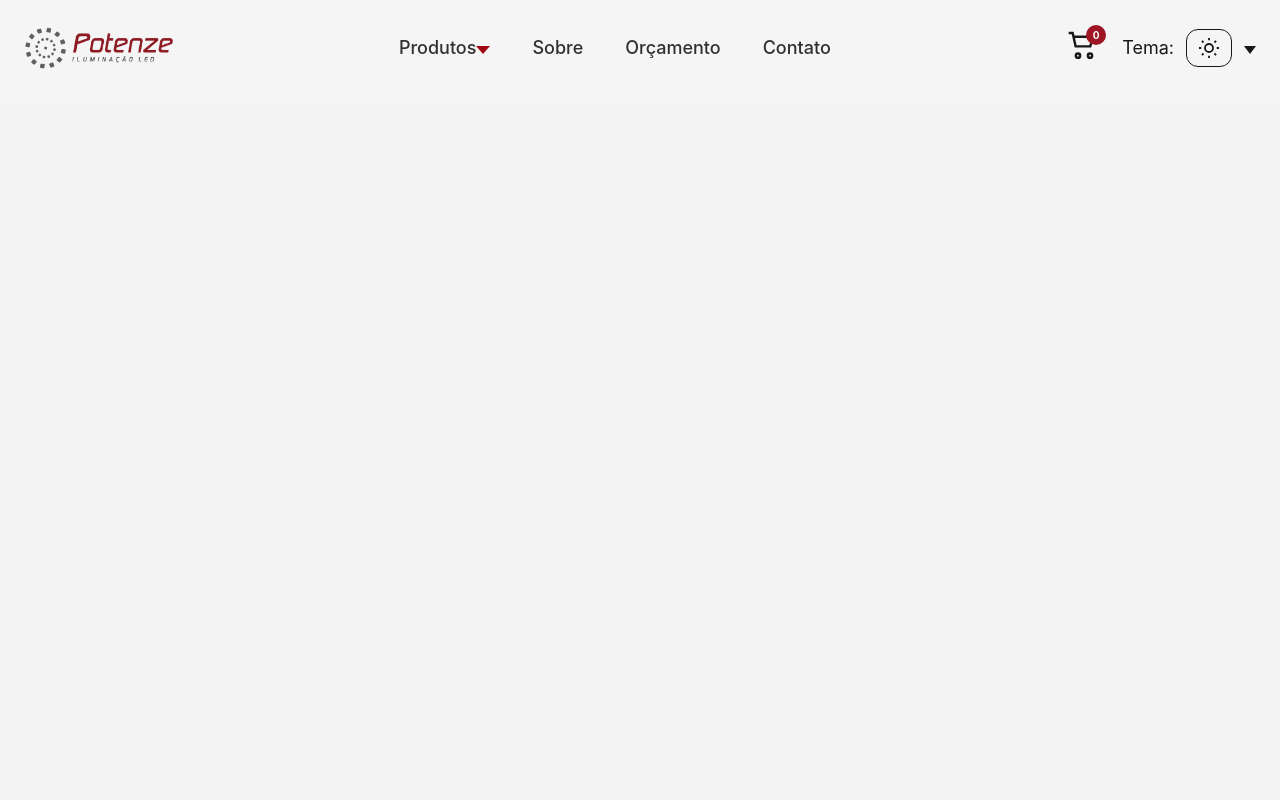
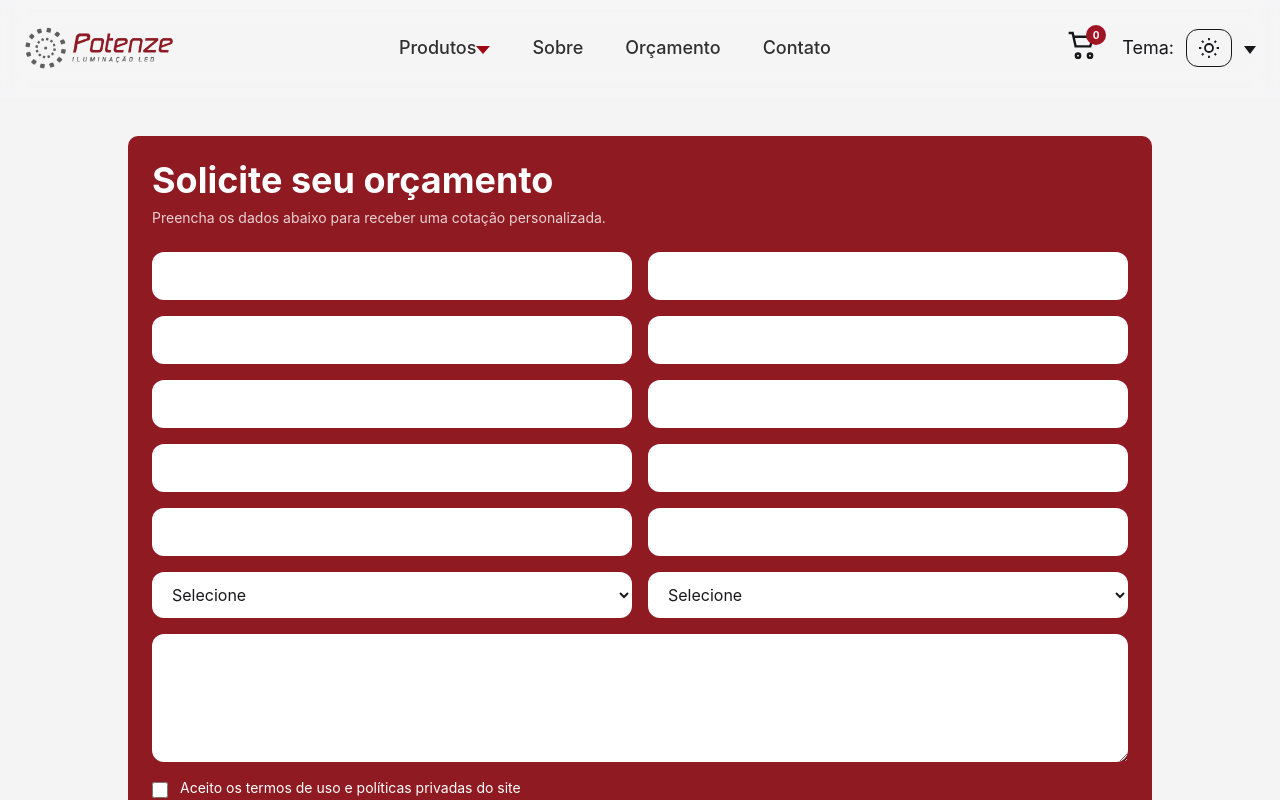
Before and after one commit to vdss-x00/Proposta-de-Nova-Pagina-Web---Potenze-Iluminacao-LED---Jornadas-de-Aprendizagem, a React (Vite) app: page /orcamento in a window 1280 px wide. Shown: the top 800 px of the page. Built offline with nearby package versions, Linux system fonts and the light colour scheme.

Commit message:
Adicionar estrutura da página de orçamento e corrigir lógica

```diff
--- a/src/paginas/AvaliaProduto.jsx
+++ b/src/paginas/AvaliaProduto.jsx
@@ -86,12 +86,12 @@ function AvaliaProduto() {
           {product.modelo}
         </h2>
 
-        <section className="inline-block gap-6 rounded-3xl border border-red-700 bg-white p-6 shadow-sm md:grid-cols-[1.2fr_0.8fr] dark:bg-[#1f1f1f]">
-          <div className="inline-block items-center justify-center rounded-2xl bg-zinc-100 p-6 dark:bg-[#303030]">
+        <section className="inline-block w-full max-w-2xl rounded-3xl border border-red-700 bg-white p-6 shadow-sm dark:bg-[#1f1f1f]">
+          <div className="flex h-[320px] w-full items-center justify-center rounded-2xl bg-zinc-100 p-6 dark:bg-[#303030]">
             <img
               src={product.imagem}
               alt={product.nome}
-              className="max-h-[420px] w-full object-contain"
+              className="h-full w-full object-contain"
             />
           </div>
         </section>
--- a/src/paginas/Carrinho.jsx
+++ b/src/paginas/Carrinho.jsx
@@ -23,18 +23,6 @@ function Carrinho() {
 
   const removerItem = (id) => {
     const atualizado = itensCarrinho.filter((item) => item.id !== id);
-    localStorage.setItem("potenze_carrinho", JSON.stringify(atualizado));
-    setItensCarrinho(atualizado);
-    window.dispatchEvent(new Event("cartUpdated"));
-  };
-
-  const adicionarMais = () => {
-    if (itensCarrinho.length === 0) return;
-
-    const atualizado = itensCarrinho.map((item, index) =>
-      index === 0 ? { ...item, quantidade: item.quantidade + 1 } : item,
-    );
-
     localStorage.setItem("potenze_carrinho", JSON.stringify(atualizado));
     setItensCarrinho(atualizado);
     window.dispatchEvent(new Event("cartUpdated"));
@@ -66,27 +54,15 @@ function Carrinho() {
         <h1 className="text-4xl font-bold">Itens do carrinho</h1>
 
         <div className="mt-6 w-full rounded-2xl border-2 border-[#8f1a22] p-4">
-          <div className="grid grid-flow-col auto-cols-[minmax(280px,1fr)] gap-4 overflow-x-auto">
-            <button
-              onClick={adicionarMais}
-              className="flex min-h-[220px] min-w-[280px] flex-col items-center justify-center rounded-2xl border-2 border-[#ADA5A5] bg-white px-4 py-6 text-center"
-            >
-              <div className="flex h-14 w-14 items-center justify-center rounded-full border-2 border-[#ADA5A5] text-2xl font-bold text-[#ADA5A5]">
-                +
-              </div>
-              <p className="mt-4 text-base font-semibold text-[#ADA5A5]">
-                Adicionar mais um item
-              </p>
-            </button>
-
+          <div className="grid grid-cols-1 gap-4 sm:grid-cols-2 lg:grid-cols-3 xl:grid-cols-6">
             {itensCarrinho.map((item) => (
               <div
                 key={item.id}
-                className="relative min-h-[220px] min-w-[280px] rounded-2xl border-2 border-dashed border-[#8f1a22] bg-white p-4"
+                className="relative min-h-[220px] w-full rounded-2xl border-2 border-dashed border-[#8f1a22] bg-transparent p-4"
               >
                 <button
                   onClick={() => removerItem(item.id)}
-                  className="absolute right-2 top-2 flex h-7 w-7 items-center justify-center rounded bg-[#8f1a22] text-sm font-bold text-white"
+                  className="absolute right-2 top-2 flex h-7 w-7 items-center justify-center rounded bg-[#8f1a22] text-sm font-bold text-white cursor-pointer"
                   aria-label="Remover item"
                 >
                   X
@@ -110,7 +86,27 @@ function Carrinho() {
                 </div>
               </div>
             ))}
+
+            <Link
+              to="/produtos"
+              className="flex min-h-[220px] w-full flex-col items-center justify-center rounded-2xl border-2 border-[#ADA5A5] border-dashed bg-transparent px-4 py-6 text-center cursor-pointer"
+            >
+              <div className="flex h-14 w-14 items-center justify-center rounded-full border-2 border-[#ADA5A5] text-2xl font-bold text-[#ADA5A5]">
+                +
+              </div>
+              <p className="mt-4 text-base font-semibold text-[#ADA5A5]">
+                Adicionar mais um item
+              </p>
+            </Link>
           </div>
+        </div>
+
+        <div className="mt-8 flex justify-center">
+          <Link to="/orcamento">
+            <button className="rounded-lg bg-[#9f1523] px-6 py-3 text-white hover:bg-[#7a1019] transition-colors">
+              Prosseguir para o Orçamento
+            </button>
+          </Link>
         </div>
       </div>
     </div>
--- a/src/paginas/Orcamento.jsx
+++ b/src/paginas/Orcamento.jsx
@@ -1,9 +1,86 @@
 function Orcamento() {
-    return (
-        <>
-            {/*Código vai aqui*/}
-        </>
-    );
+  return (
+    <div className="min-h-screen bg-zinc-100 px-6 py-10 font-sans text-zinc-900 dark:bg-[#303030] dark:text-[#fffafa]">
+      <div className="mx-auto max-w-5xl">
+        <div className="rounded-[10px] bg-[#8f1a22] p-6 text-white">
+          <h1 className="text-4xl font-bold">Solicite seu orçamento</h1>
+          <p className="mt-2 text-sm text-white/80">
+            Preencha os dados abaixo para receber uma cotação personalizada.
+          </p>
+
+          <form className="mt-6 grid grid-cols-1 gap-4 md:grid-cols-2">
+            <input
+              type="text"
+              className="rounded-xl bg-white px-4 py-3 text-zinc-900 outline-none"
+            />
+            <input
+              type="text"
+              className="rounded-xl bg-white px-4 py-3 text-zinc-900 outline-none"
+            />
+            <input
+              type="text"
+              className="rounded-xl bg-white px-4 py-3 text-zinc-900 outline-none"
+            />
+            <input
+              type="text"
+              className="rounded-xl bg-white px-4 py-3 text-zinc-900 outline-none"
+            />
+            <input
+              type="text"
+              className="rounded-xl bg-white px-4 py-3 text-zinc-900 outline-none"
+            />
+            <input
+              type="text"
+              className="rounded-xl bg-white px-4 py-3 text-zinc-900 outline-none"
+            />
+            <input
+              type="text"
+              className="rounded-xl bg-white px-4 py-3 text-zinc-900 outline-none"
+            />
+            <input
+              type="text"
+              className="rounded-xl bg-white px-4 py-3 text-zinc-900 outline-none"
+            />
+            <input
+              type="text"
+              className="rounded-xl bg-white px-4 py-3 text-zinc-900 outline-none"
+            />
+            <input
+              type="text"
+              className="rounded-xl bg-white px-4 py-3 text-zinc-900 outline-none"
+            />
+
+            <select className="rounded-xl bg-white px-4 py-3 text-zinc-900 outline-none">
+              <option value="">Selecione</option>
+            </select>
+
+            <select className="rounded-xl bg-white px-4 py-3 text-zinc-900 outline-none">
+              <option value="">Selecione</option>
+            </select>
+
+            <textarea className="min-h-32 rounded-xl bg-white px-4 py-3 text-zinc-900 outline-none md:col-span-2" />
+
+            <label className="flex items-start gap-3 text-sm text-white md:col-span-2">
+              <input
+                type="checkbox"
+                className="mt-1 h-4 w-4 rounded border-white bg-white"
+              />
+              <span>Aceito os termos de uso e políticas privadas do site</span>
+            </label>
+
+            <div className="md:col-span-2">
+              <button
+                type="submit"
+                className="rounded-xl bg-white px-6 py-3 text-sm font-semibold text-[#8f1a22]"
+              >
+                Enviar
+              </button>
+            </div>
+          </form>
+        </div>
+      </div>
+    </div>
+  );
 }
 
-export default Orcamento
+export default Orcamento;
--- a/src/paginas/Produtos.jsx
+++ b/src/paginas/Produtos.jsx
@@ -180,7 +180,7 @@ function Produtos() {
           {filteredOfertas.map((oferta, index) => (
             <article
               key={oferta.nome}
-              className="flex h-[34rem] w-[360px] flex-col rounded-2xl border border-red-700 bg-white p-5 shadow-sm"
+              className="flex h-[34rem] w-[360px] flex-col rounded-2xl border border-red-700 bg-transparent p-5 shadow-sm"
             >
               <div className="mb-4 flex h-44 items-center justify-center rounded-xl">
                 <img
```
